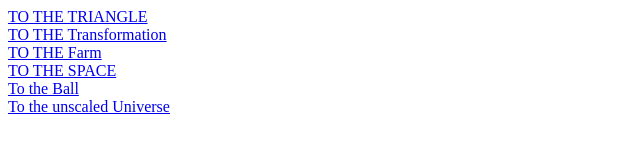
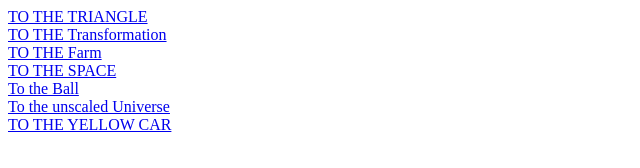
Before and after one commit to Cassiopeia-MoonBat/Code2, a plain HTML site: page index.html in a window 1280 px wide. Shown: the whole page, without its empty margins (0-640 px from the left). Drawn offline with Linux system fonts and the light colour scheme.

Commit message:
index update

```diff
--- a/index.html
+++ b/index.html
@@ -20,6 +20,8 @@
     <a href="fudge/index.html">To the Ball</a>
     <br>
     <a href="Program3d/System.html">To the unscaled Universe</a>
+    <br>
+    <a href="FudgeInteractiom/index.html">TO THE YELLOW CAR</a>
 </body>
 
 </html>
```
